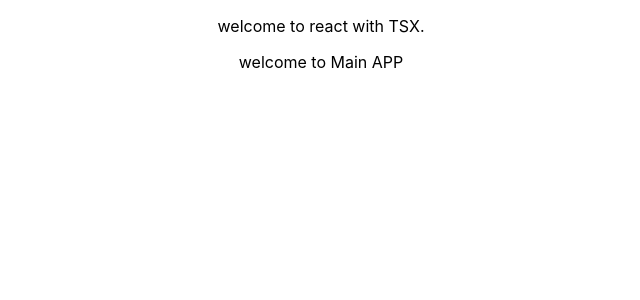
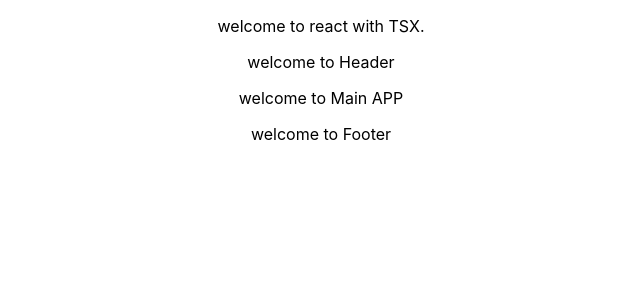
Before and after one commit to nltr2/LearningReact, a React (Create React App) app in the folder myapp/: page / in a window 1280 px wide. Shown: the top 300 px of the page, without its empty margins (319-959 px from the left). Built offline with nearby package versions, Linux system fonts and the light colour scheme.

Commit message:
added 2 more comp

```diff
--- /dev/null
+++ b/myapp/src/components/Footer.tsx
@@ -0,0 +1,11 @@
+import React from "react";
+
+function Footer(){
+    return (
+        <div>
+            <p>welcome to Footer</p>
+        </div>
+    )
+}
+
+export default Footer
--- /dev/null
+++ b/myapp/src/components/Header.tsx
@@ -0,0 +1,11 @@
+import React from "react";
+
+function Header(){
+    return (
+        <div>
+            <p>welcome to Header</p>
+        </div>
+    )
+}
+
+export default Header
--- a/myapp/src/components/MainApp.tsx
+++ b/myapp/src/components/MainApp.tsx
@@ -1,10 +1,16 @@
 import React from "react";
+import Footer from "./Footer";
+import Header from "./Header";
 
 function MainApp(){
     return (
+
         <div>
+            <Header/>
             <p>welcome to Main APP</p>
+            <Footer/>
         </div>
+
     )
 }
 
```
